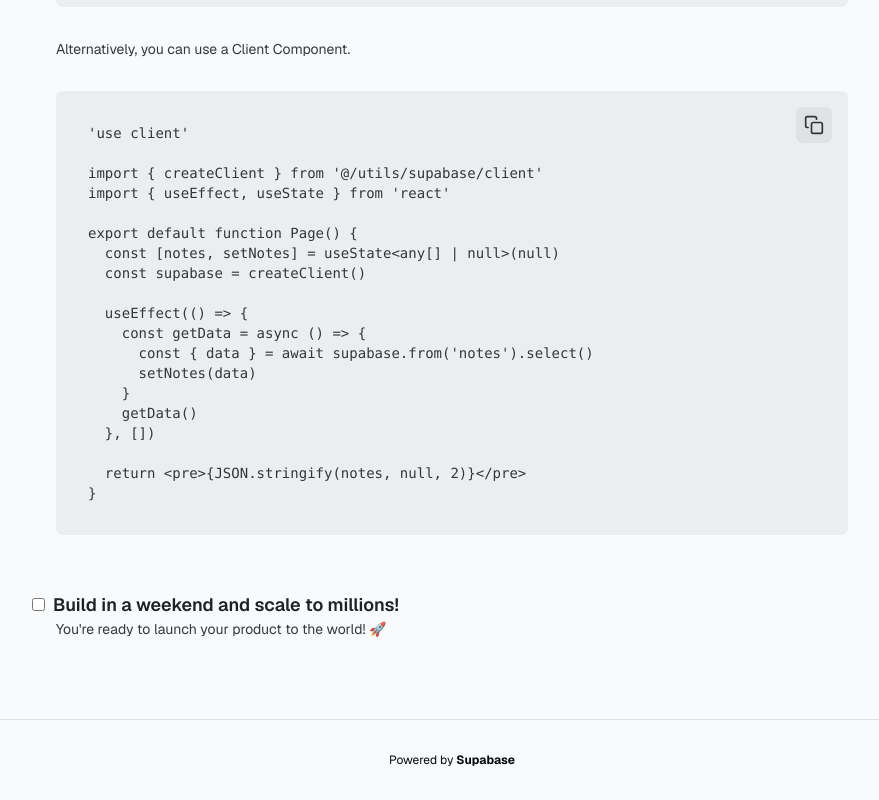
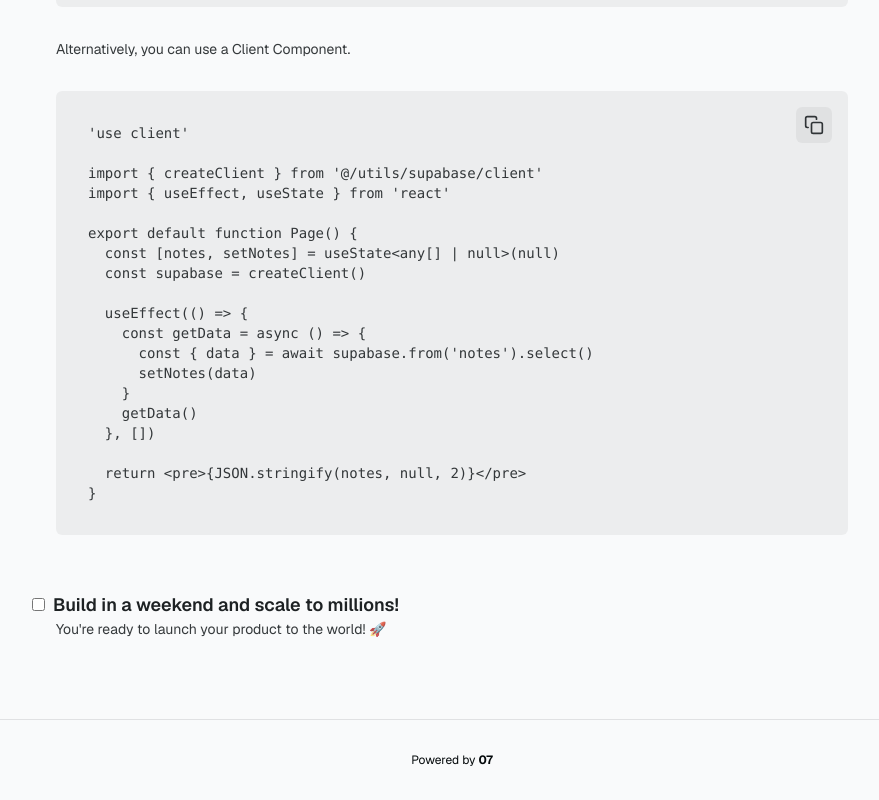
Before and after one commit to kilingzhang/one-saas, a Next.js app: page / in a window 1280 px wide. Shown: the part 1525-2325 px from the top of the page, without its empty margins (188-1067 px from the left). Built offline with nearby package versions, Linux system fonts and the light colour scheme; no server answers.

Commit message:
feat: Update metadata description and footer link text (#main)
Update metadata description in layout.tsx to specify saas apps. Change the footer link text in page.tsx from 'Supabase' to '07'.

```diff
--- a/app/layout.tsx
+++ b/app/layout.tsx
@@ -8,7 +8,7 @@ const defaultUrl = process.env.VERCEL_URL
 export const metadata = {
   metadataBase: new URL(defaultUrl),
   title: "one-saas",
-  description: "The fastest way to build apps with Next.js and Supabase",
+  description: "The fastest way to build saas apps with Next.js and Supabase",
 };
 
 export default function RootLayout({
--- a/app/page.tsx
+++ b/app/page.tsx
@@ -48,7 +48,7 @@ export default async function Index() {
             className="font-bold hover:underline"
             rel="noreferrer"
           >
-            Supabase
+            07
           </a>
         </p>
       </footer>
```
Also changed, not shown: 1 other file (tests, documents, lock files or other folders).
